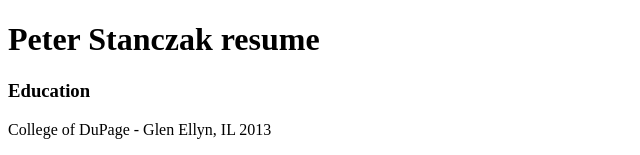
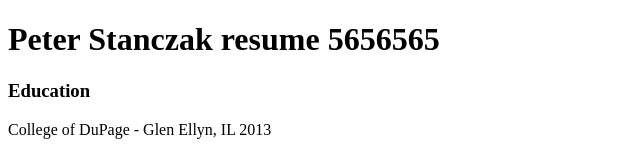
Before and after one commit to pstanczak53/Project-1, a plain HTML site: page resume.html in a window 1280 px wide. Shown: the top 155 px of the page, without its empty margins (0-640 px from the left). Drawn offline with Linux system fonts and the light colour scheme.

Commit message:
change in name

```diff
--- a/resume.html
+++ b/resume.html
@@ -2,12 +2,13 @@
 <html>
 <head>
 	<meta charset="UTF-8">
+	<title>resume455787878787</title>
 
 
 <body>
 
 
-	<h1>Peter Stanczak resume </h1>
+	<h1>Peter Stanczak resume 5656565 </h1>
 	<div>
 	<h3>Education</h3>
 
```
